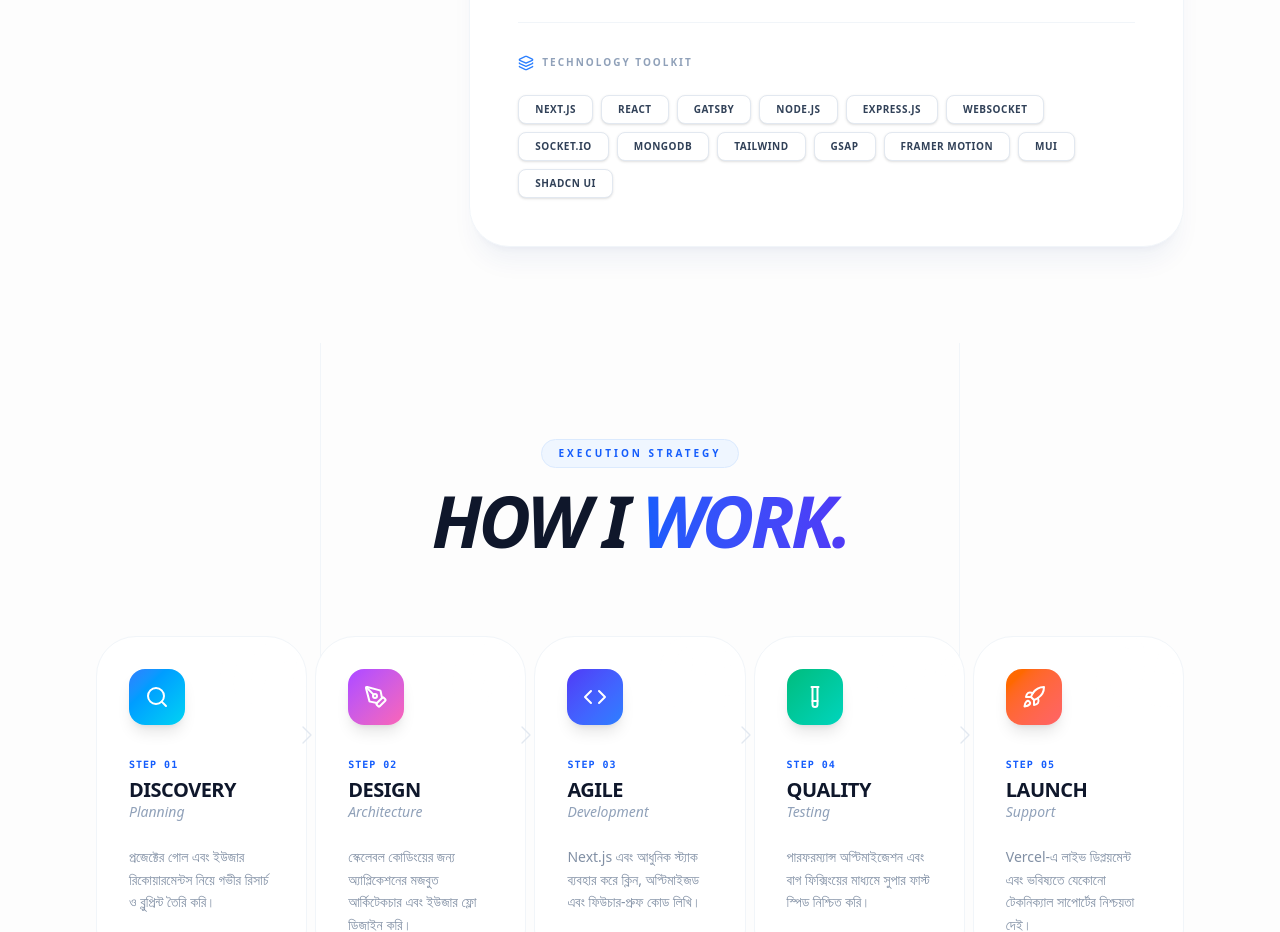
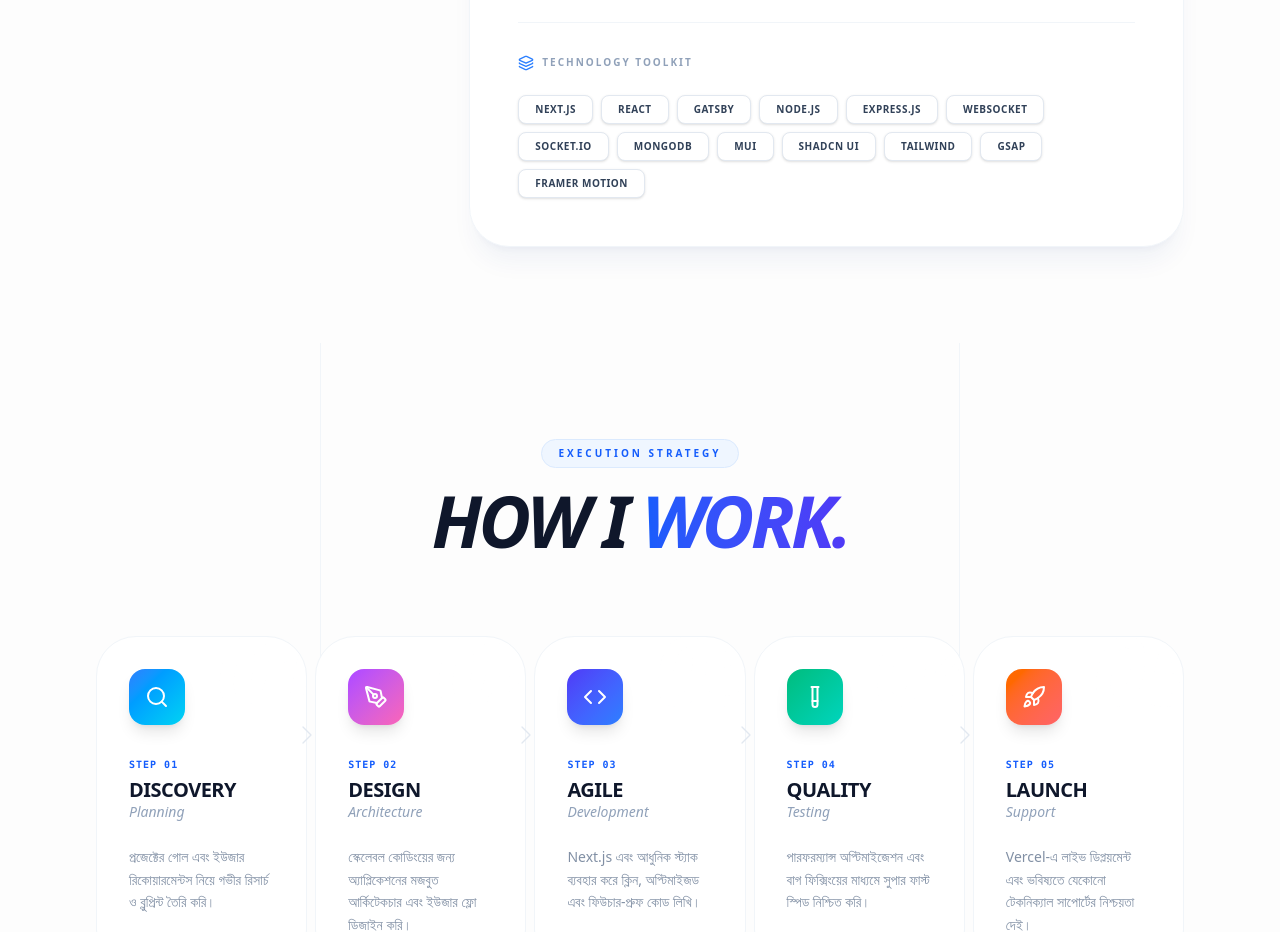
Before and after one commit to rayhan309/my-portfolio, a Next.js app: page / in a window 1280 px wide. Shown: the part 2460-3392 px from the top of the page. Built offline with nearby package versions, Linux system fonts and the light colour scheme.

Commit message:
ui is updated

```diff
--- a/src/Components/Exp/Exp.jsx
+++ b/src/Components/Exp/Exp.jsx
@@ -10,7 +10,7 @@ const experiences = [
         location: "Gopalganj, Bangladesh",
         duration: "2025 - Present",
         description: "FlexshipIT-তে আমি একজন ফুল-স্ট্যাক ডেভেলপার হিসেবে স্কেলেবল ওয়েব অ্যাপ্লিকেশন এবং ইন্টারঅ্যাকটিভ ক্লায়েন্ট সল্যুশন তৈরি করছি। রিয়েল-টাইম কমিউনিকেশন ও জটিল অ্যানিমেশন আমার কাজের প্রধান কেন্দ্রবিন্দু।",
-        skills: ["Next.js", "React", "Gatsby", "Node.js", "Express.js", "WebSocket", "Socket.io", "MongoDB", "Tailwind", "GSAP", "Framer Motion", "MUI", "Shadcn UI"],
+        skills: ["Next.js", "React", "Gatsby", "Node.js", "Express.js", "WebSocket", "Socket.io", "MongoDB", "MUI", "Shadcn UI", "Tailwind", "GSAP", "Framer Motion",],
         highlights: [
             "উচ্চ-ক্ষমতাসম্পন্ন ক্লায়েন্ট-সাইড ও সার্ভার-সাইড আর্কিটেকচার ডেভেলপমেন্ট।",
             "MongoDB Atlas ব্যবহার করে অপ্টিমাইজড স্কিমা ও ডাটা ম্যানেজমেন্ট।",
--- a/src/Components/Hero/Hero.jsx
+++ b/src/Components/Hero/Hero.jsx
@@ -64,7 +64,7 @@ export default function HeroSection() {
                         আমি একজন ফুল-স্ট্যাক ডেভেলপার যে আপনার আইডিয়াকে বাস্তবে রূপান্তর করতে আধুনিক ওয়েব টেকনোলজি যেমন <span className="text-slate-900 font-bold">Next.js</span> এবং <span className="text-slate-900 font-bold">Node.js</span> ব্যবহার করে।
                     </motion.p>
 
-                    {/* Action Buttons - Fully Responsive Grid/Flex */}
+                    {/* Action Buttons - Fully Responsive grid felx shop id good /Flex */}
                     <motion.div
                         initial={{ opacity: 0, y: 20 }}
                         animate={{ opacity: 1, y: 0 }}
```
